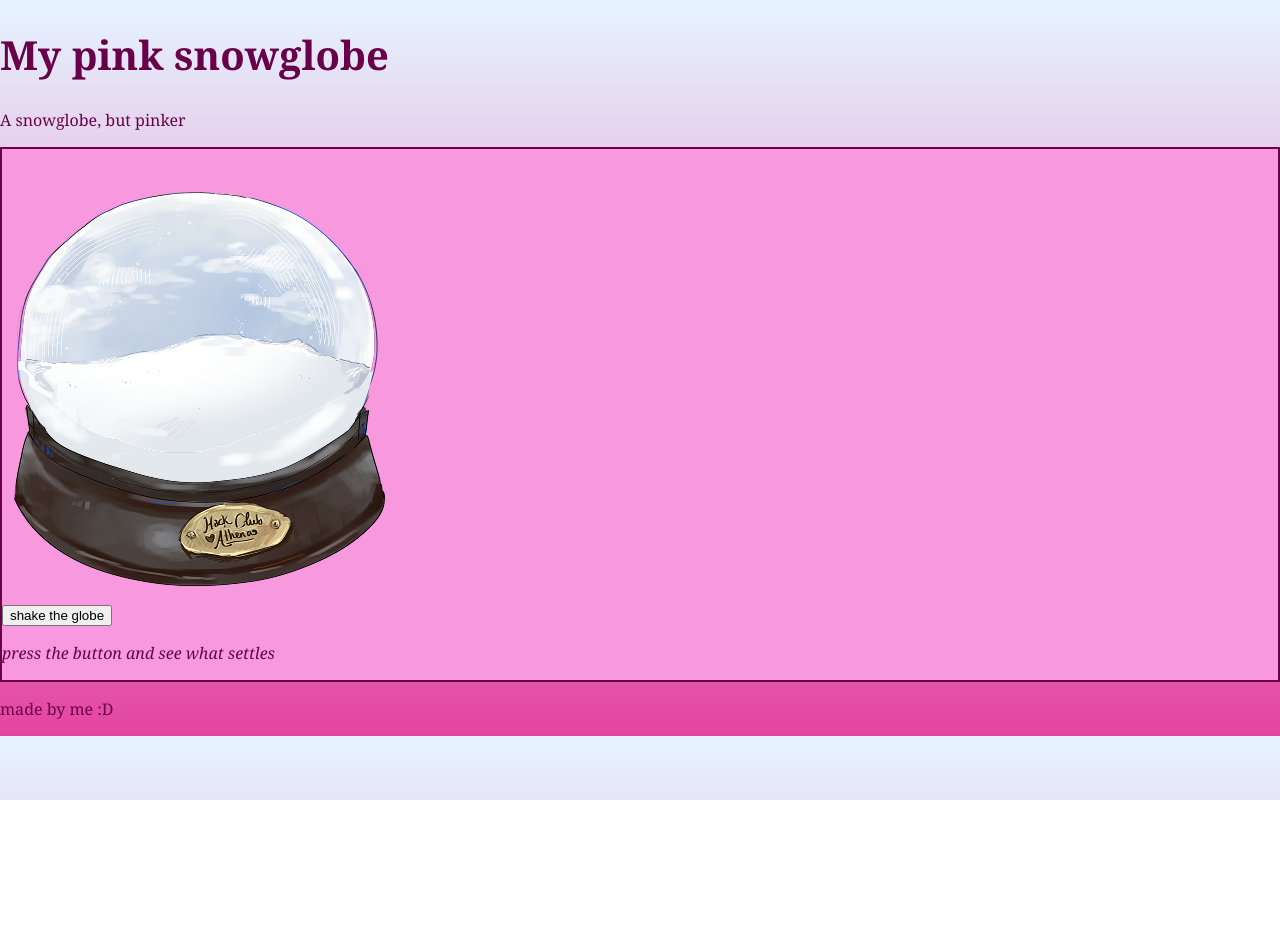
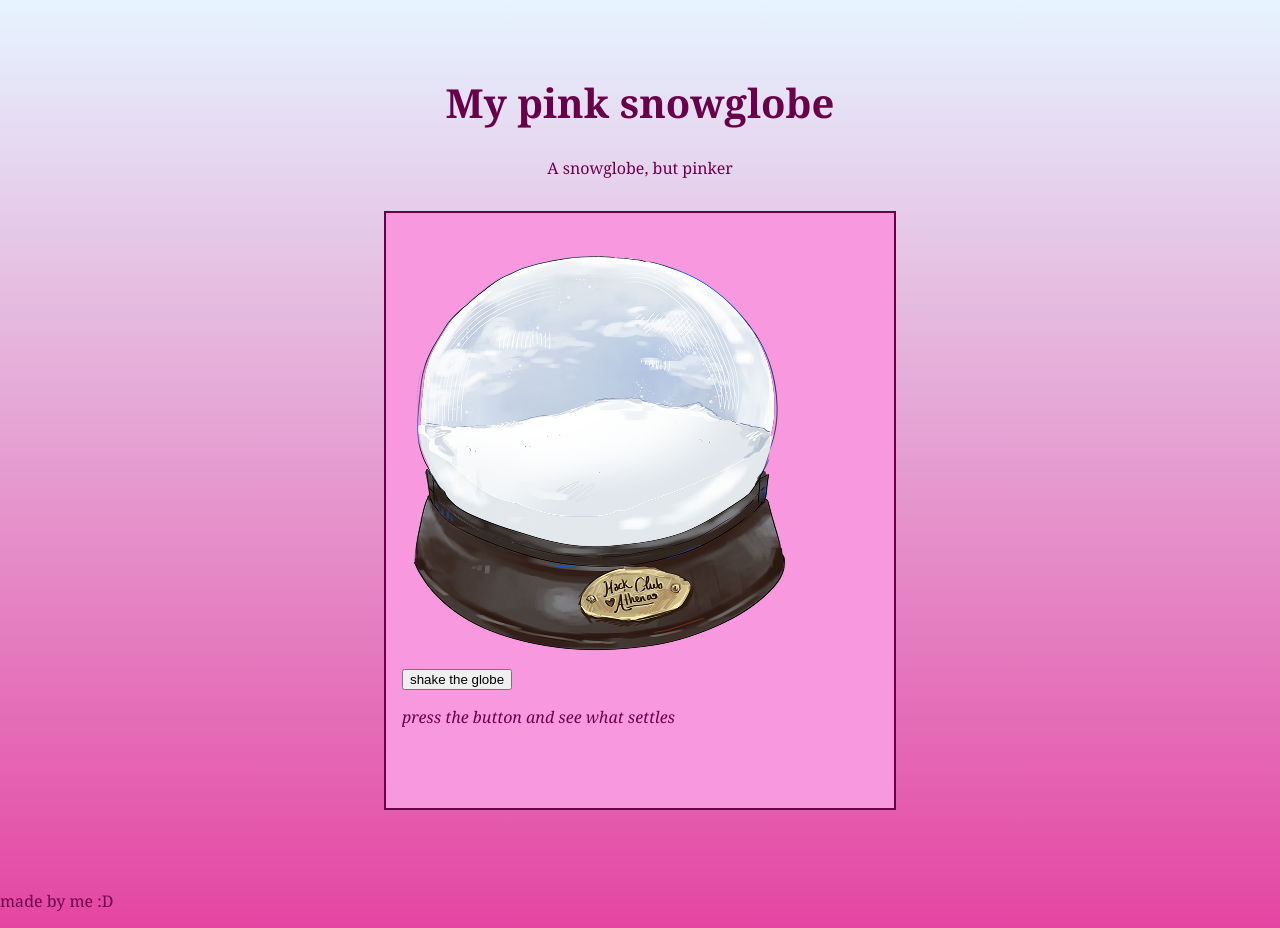
Before and after one commit to thewatermellonman/Pink-Prediction-Snowglobe, a plain HTML site: page index.html in a window 1280 px wide. Before the commit the page ends 800 px from the top, so only its background shows below. Drawn offline with Linux system fonts and the light colour scheme.

Commit message:
somethin man

```diff
--- a/style.css
+++ b/style.css
@@ -13,9 +13,22 @@ h1 {
 .tagline {
     color: #df5034;
 }
+
+.hero {
+    padding: 3rem 1rem 1rem;
+    text-align: center;
+}
+
+main {
+    max-width: 32rem;
+    margin: 0 auto;
+    padding: 0 1rem 4rem;
+}
+
 .globe-card {
     background: #f899e0;
     border: 2px solid #69004a;
+    padding: 0 1rem 4rem;
 }
 
 #message {
```
